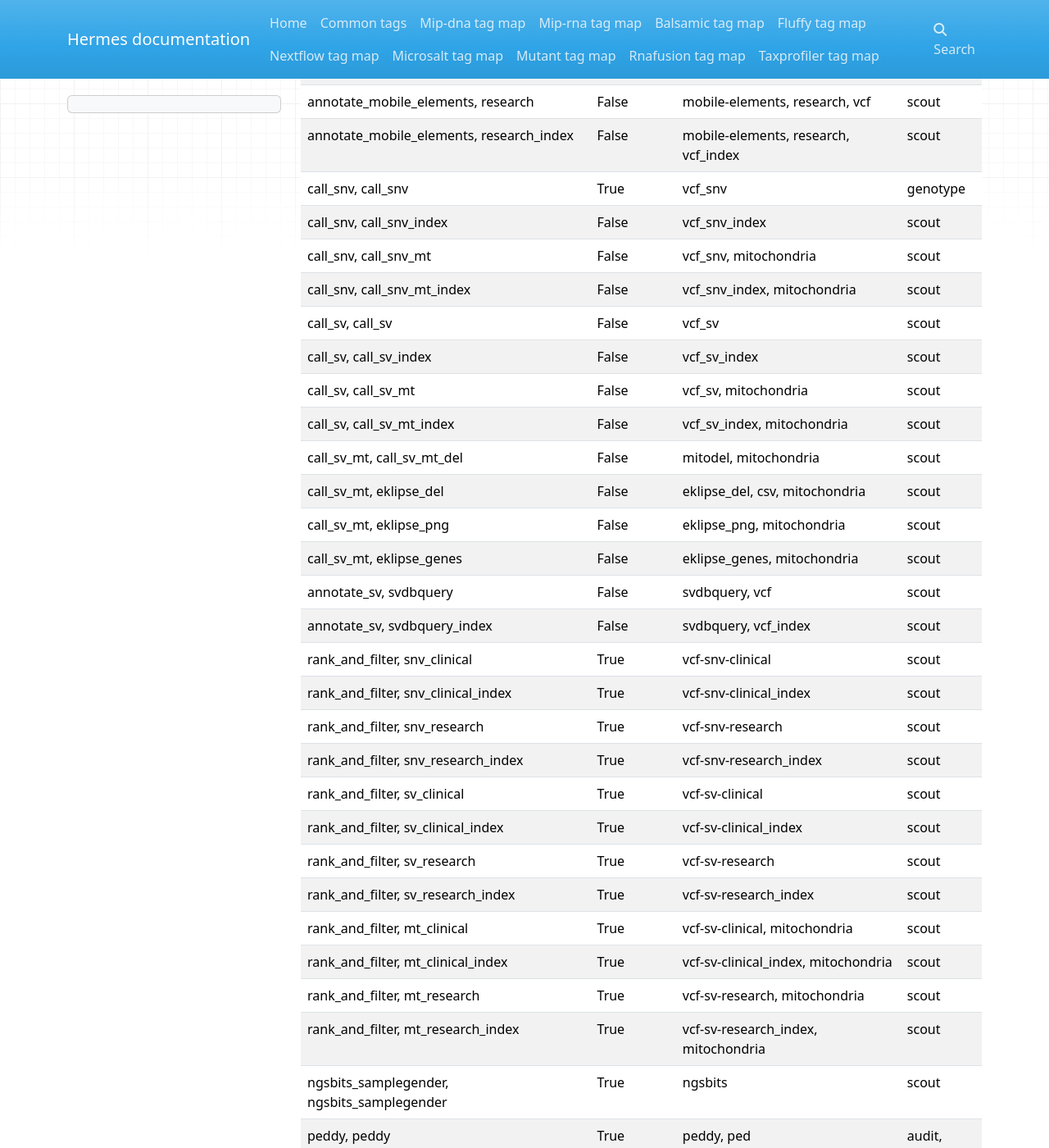
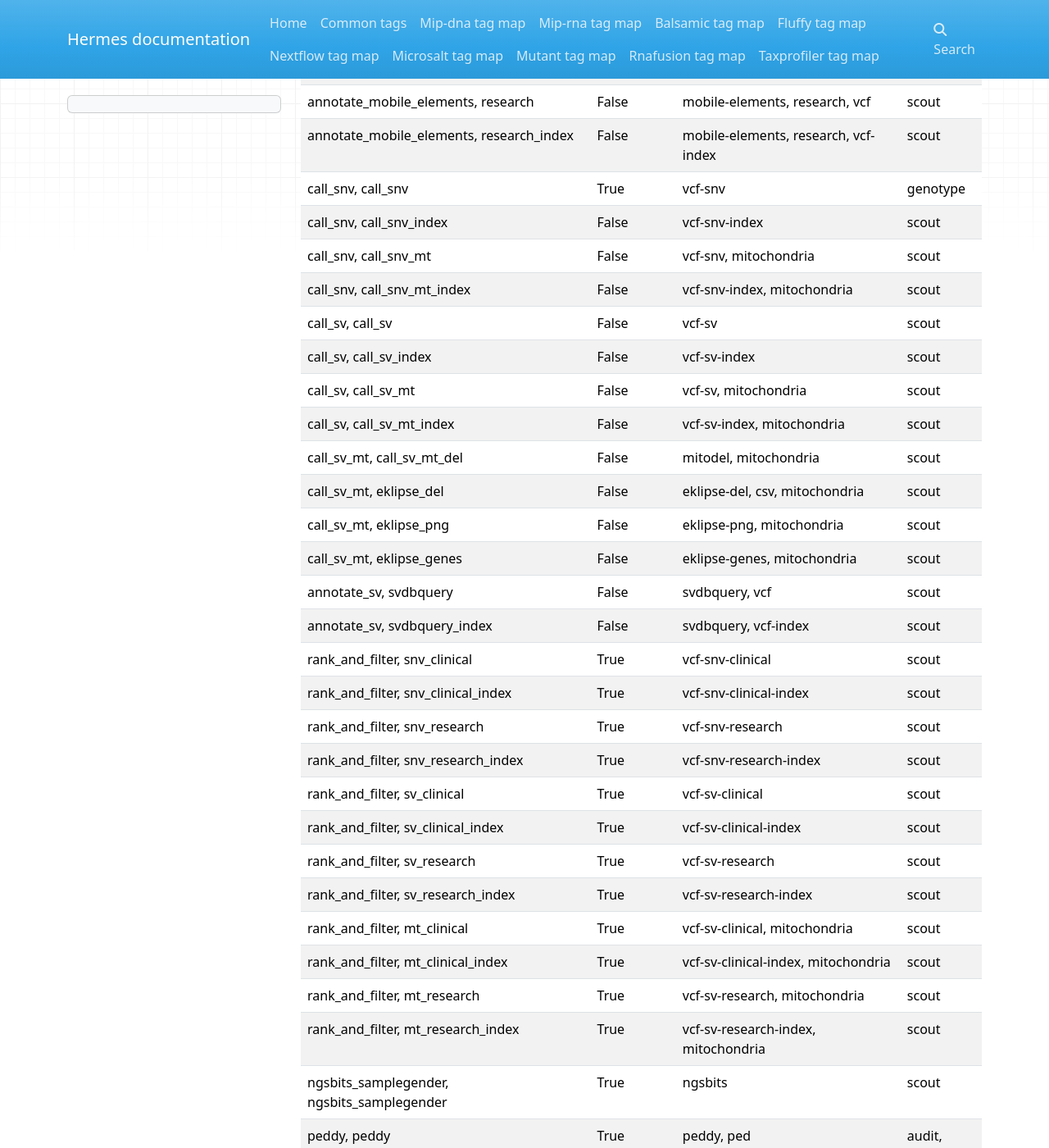
Before and after one commit to Clinical-Genomics/hermes, an MkDocs documentation site: the page built from docs/raredisease_map.md, in a window 1280 px wide and 1400 px high, scrolled down 1044 px. Shown: the whole window at 82% size. Built offline with MkDocs 1.6.1, drawn with Linux system fonts in a browser that asks for light colours; nearby versions of some CDN libraries; some of the changed text lies outside the part shown.

Commit message:
use hyphens instead of underscore

```diff
--- a/docs/raredisease_map.md
+++ b/docs/raredisease_map.md
@@ -1,7 +1,7 @@
 | Raredisease tags                                  | Mandatory   | HK tags                                 | Used by      |
 |---------------------------------------------------|-------------|-----------------------------------------|--------------|
 | alignment, alignment_markduplicates               | False       | cram                                    | scout        |
-| alignment, alignment_markduplicates               | False       | cram_index                              | scout        |
+| alignment, alignment_markduplicates               | False       | cram-index                              | scout        |
 | alignment, alignment_mt                           | False       | cram-mt                                 | scout        |
 | alignment, alignment_mt_index                     | False       | cram-mt                                 | scout        |
 | tiddit_coverage,tiddit_coverage                   | False       | tiddit-coverage, bigwig                 | scout        |
@@ -9,7 +9,7 @@
 | smncopynumbercaller, tsv                          | False       | smn-calling                             | scout        |
 | expansionhunter, variant_catalog                  | False       | expansionhunter, variant-catalog        | scout        |
 | expansionhunter, case_sv_str                      | False       | vcf-str                                 | scout        |
-| expansionhunter, case_sv_str_index                | False       | vcf-str_index                           | scout        |
+| expansionhunter, case_sv_str_index                | False       | vcf-str-index                           | scout        |
 | expansionhunter, str_variants                     | False       | expansionhunter, vcf-str                | scout        |
 | expansionhunter, str_variants_index               | False       | expansionhunter, vcf-str-index          | scout        |
 | expansionhunter, str_alignment                    | False       | expansionhunter, bam                    | scout        |
@@ -22,45 +22,45 @@
 | call_mobile_elements, call_mobile_elements        | False       | gens, coverage, bed-index               | scout        |
 | call_mobile_elements, call_mobile_elements_index  | False       | gens, coverage, bed-index               | scout        |
 | annotate_mobile_elements, clinical                | False       | mobile-elements, clinical, vcf          | scout        |
-| annotate_mobile_elements, clinical_index          | False       | mobile-elements, clinical, vcf_index    | scout        |
+| annotate_mobile_elements, clinical_index          | False       | mobile-elements, clinical, vcf-index    | scout        |
 | annotate_mobile_elements, research                | False       | mobile-elements, research, vcf          | scout        |
-| annotate_mobile_elements, research_index          | False       | mobile-elements, research, vcf_index    | scout        |
-| call_snv, call_snv                                | True        | vcf_snv                                 | genotype     |
-| call_snv, call_snv_index                          | False       | vcf_snv_index                           | scout        |
-| call_snv, call_snv_mt                             | False       | vcf_snv, mitochondria                   | scout        |
-| call_snv, call_snv_mt_index                       | False       | vcf_snv_index, mitochondria             | scout        |
-| call_sv, call_sv                                  | False       | vcf_sv                                  | scout        |
-| call_sv, call_sv_index                            | False       | vcf_sv_index                            | scout        |
-| call_sv, call_sv_mt                               | False       | vcf_sv, mitochondria                    | scout        |
-| call_sv, call_sv_mt_index                         | False       | vcf_sv_index, mitochondria              | scout        |
+| annotate_mobile_elements, research_index          | False       | mobile-elements, research, vcf-index    | scout        |
+| call_snv, call_snv                                | True        | vcf-snv                                 | genotype     |
+| call_snv, call_snv_index                          | False       | vcf-snv-index                           | scout        |
+| call_snv, call_snv_mt                             | False       | vcf-snv, mitochondria                   | scout        |
+| call_snv, call_snv_mt_index                       | False       | vcf-snv-index, mitochondria             | scout        |
+| call_sv, call_sv                                  | False       | vcf-sv                                  | scout        |
+| call_sv, call_sv_index                            | False       | vcf-sv-index                            | scout        |
+| call_sv, call_sv_mt                               | False       | vcf-sv, mitochondria                    | scout        |
+| call_sv, call_sv_mt_index                         | False       | vcf-sv-index, mitochondria              | scout        |
 | call_sv_mt, call_sv_mt_del                        | False       | mitodel, mitochondria                   | scout        |
-| call_sv_mt, eklipse_del                           | False       | eklipse_del, csv, mitochondria          | scout        |
-| call_sv_mt, eklipse_png                           | False       | eklipse_png, mitochondria               | scout        |
-| call_sv_mt, eklipse_genes                         | False       | eklipse_genes, mitochondria             | scout        |
+| call_sv_mt, eklipse_del                           | False       | eklipse-del, csv, mitochondria          | scout        |
+| call_sv_mt, eklipse_png                           | False       | eklipse-png, mitochondria               | scout        |
+| call_sv_mt, eklipse_genes                         | False       | eklipse-genes, mitochondria             | scout        |
 | annotate_sv, svdbquery                            | False       | svdbquery, vcf                          | scout        |
-| annotate_sv, svdbquery_index                      | False       | svdbquery, vcf_index                    | scout        |
+| annotate_sv, svdbquery_index                      | False       | svdbquery, vcf-index                    | scout        |
 | rank_and_filter, snv_clinical                     | True        | vcf-snv-clinical                        | scout        |
-| rank_and_filter, snv_clinical_index               | True        | vcf-snv-clinical_index                  | scout        |
+| rank_and_filter, snv_clinical_index               | True        | vcf-snv-clinical-index                  | scout        |
 | rank_and_filter, snv_research                     | True        | vcf-snv-research                        | scout        |
-| rank_and_filter, snv_research_index               | True        | vcf-snv-research_index                  | scout        |
+| rank_and_filter, snv_research_index               | True        | vcf-snv-research-index                  | scout        |
 | rank_and_filter, sv_clinical                      | True        | vcf-sv-clinical                         | scout        |
-| rank_and_filter, sv_clinical_index                | True        | vcf-sv-clinical_index                   | scout        |
+| rank_and_filter, sv_clinical_index                | True        | vcf-sv-clinical-index                   | scout        |
 | rank_and_filter, sv_research                      | True        | vcf-sv-research                         | scout        |
-| rank_and_filter, sv_research_index                | True        | vcf-sv-research_index                   | scout        |
+| rank_and_filter, sv_research_index                | True        | vcf-sv-research-index                   | scout        |
 | rank_and_filter, mt_clinical                      | True        | vcf-sv-clinical, mitochondria           | scout        |
-| rank_and_filter, mt_clinical_index                | True        | vcf-sv-clinical_index, mitochondria     | scout        |
+| rank_and_filter, mt_clinical_index                | True        | vcf-sv-clinical-index, mitochondria     | scout        |
 | rank_and_filter, mt_research                      | True        | vcf-sv-research, mitochondria           | scout        |
-| rank_and_filter, mt_research_index                | True        | vcf-sv-research_index, mitochondria     | scout        |
+| rank_and_filter, mt_research_index                | True        | vcf-sv-research-index, mitochondria     | scout        |
 | ngsbits_samplegender, ngsbits_samplegender        | True        | ngsbits                                 | scout        |
 | peddy, peddy                                      | True        | peddy, ped                              | audit, scout |
 | ped_check, peddy_ar                               | True        | peddy, ped-check                        | audit, scout |
 | peddy, sex_check,                                 | True        | peddy, sex-check                        | audit, scout |
 | pedigree, pedigree_fam                            | True        | pedigree                                | scout        |
 | annotate_snv, rhocallviz                          | False       | rhocall-viz                             | scout        |
-| annotate_snv, annotate_snv                        | False       | vcf_snv, annotation                     | scout        |
-| annotate_snv, annotate_snv_index                  | False       | vcf_snv_index, annotation               | scout        |
-| annotate_snv_mt, annotate_snv_mt                  | False       | vcf_mt, annotation                      | scout        |
-| annotate_snv_mt, annotate_snv_mt_index            | False       | vcf_mt_index, annotation                | scout        |
+| annotate_snv, annotate_snv                        | False       | vcf-snv, annotation                     | scout        |
+| annotate_snv, annotate_snv_index                  | False       | vcf-snv-index, annotation               | scout        |
+| annotate_snv_mt, annotate_snv_mt                  | False       | vcf-mt, annotation                      | scout        |
+| annotate_snv_mt, annotate_snv_mt_index            | False       | vcf-mt-index, annotation                | scout        |
 | annotate_snv_mt, halogrep                         | False       | halogrep                                | scout        |
 | chromograph_rhoviz, autozyg                       | False       | chromograph, autozyg                    | scout        |
 | chromograph_upd, regions                          | False       | chromograph, upd, regions               | scout        |
```
